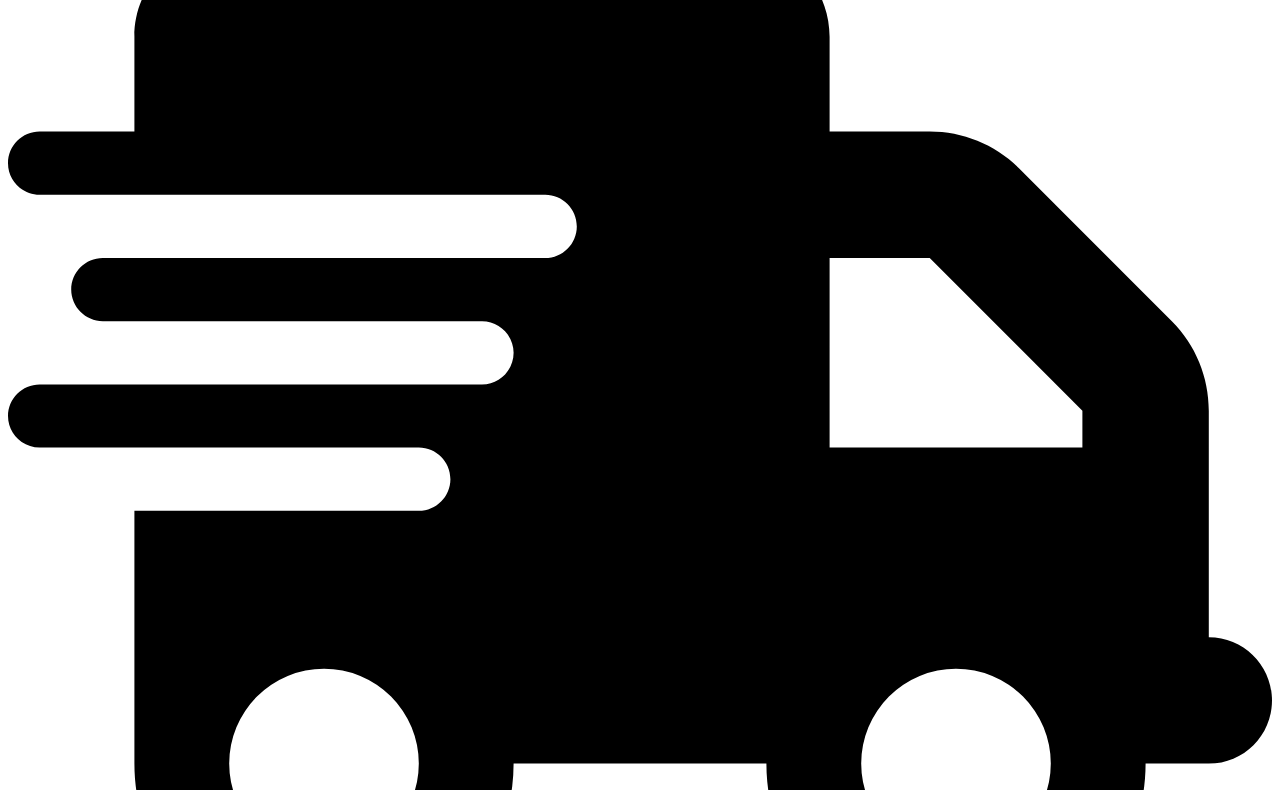
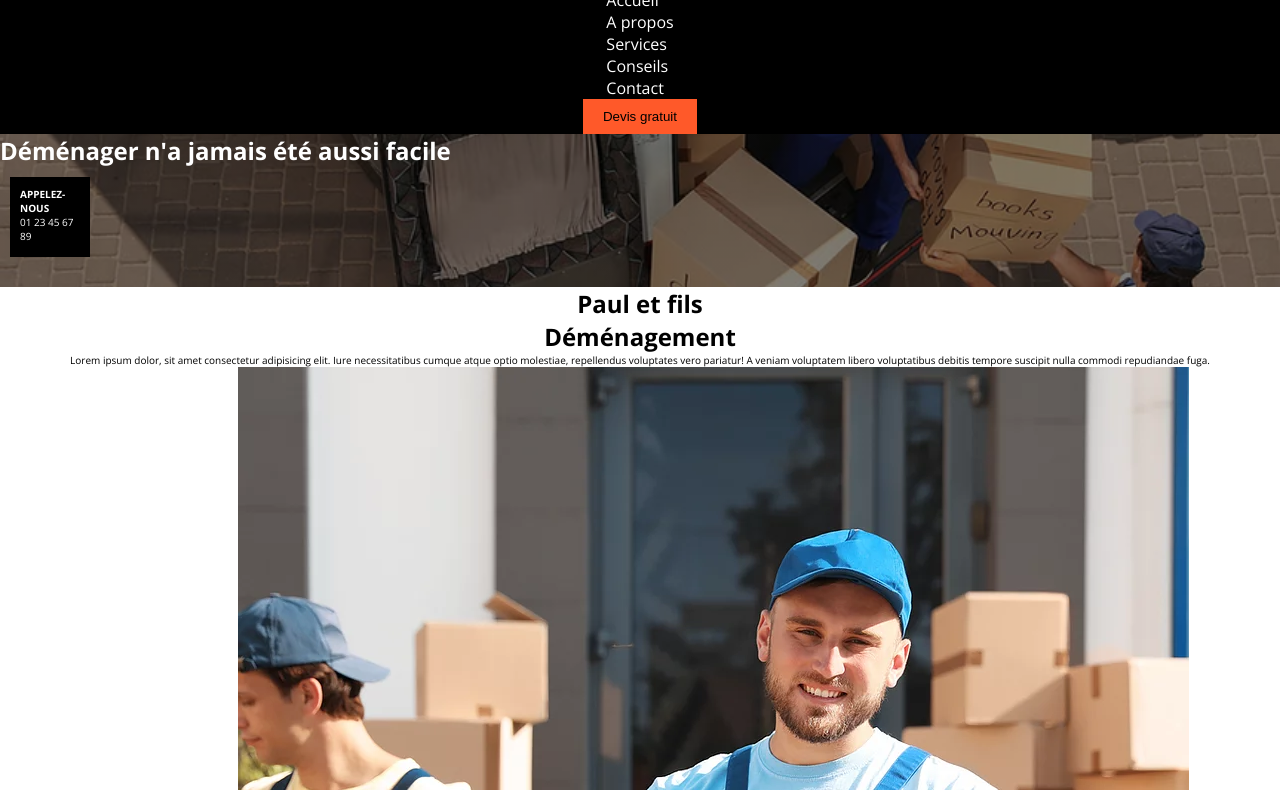
Before and after one commit to DaxaXAd/Paul-et-fils, a plain HTML site: page index.html in a window 1280 px wide. Shown: the part 66-856 px from the top of the page. Drawn offline with nearby package versions, Linux system fonts and the light colour scheme; a web font is replaced by a local one.

Commit message:
adding img; link && grid

```diff
--- a/scss/_Hero-img.scss
+++ b/scss/_Hero-img.scss
@@ -0,0 +1,35 @@
+.hero__img {
+    background-image: linear-gradient(rgba(0, 0, 0, 0.5), rgba(0, 0, 0, 0.5)), url(../images/2hommes-camionnette.webp);
+    background-size: cover;
+    background-position: center;
+    background-repeat: no-repeat;
+    height: 100%;
+    display: flex;
+    flex-direction: column;
+    justify-content: center;
+    text-align: left;
+
+    .hero__img-text {
+        margin-left: 10px;
+    }
+
+    .hero__img-infos {
+        // width: 20%;
+        // padding: 10px;
+        // background-color: $black;
+        // color: $white;
+        display: grid;
+        grid-template-columns: repeat(2, 23%);
+        grid-template-rows: repeat(1, 23%);
+        height: 100px;
+        padding: 10px;
+
+        .call{
+            background-color: $black;
+            color: $white;
+            padding: 10px;
+            height: 60px;
+            width: 60px;
+        }
+    }
+}
--- a/scss/_bases.scss
+++ b/scss/_bases.scss
@@ -0,0 +1,33 @@
+* {
+    margin: 0;
+    padding: 0;
+}
+
+body {
+    font-family: $font-family;
+    text-align: center;
+}
+
+img {
+    max-width: 100%;
+}
+
+h1 {
+    color: $white;
+    font-size: x-large;
+}
+
+button {
+    background-color: $orange;
+    color: $black;
+    border: none;
+    outline: 0;
+    display: inline-block;
+    text-align: center;
+    cursor: pointer;
+    padding: 10px 20px;
+}
+
+p {
+    font-size: 10px;
+}
--- a/scss/_footer.scss
+++ b/scss/_footer.scss
@@ -0,0 +1,6 @@
+.footer{
+    background-color: $black;
+    display: grid;
+    grid-template-columns: repeat(4, 1fr);
+    grid-template-rows: repeat(2, 1fr);
+}
--- a/scss/_header.scss
+++ b/scss/_header.scss
@@ -0,0 +1,34 @@
+.header__menu {
+    background-color: $black;
+    color: $white;
+    display: flex;
+    flex-direction: column;
+    justify-content: center;
+
+    .header__menu-logo {
+        svg {
+            height: 50px;
+            width: 50px;
+        }
+    }
+
+    nav {
+        font-family: $font-family;
+        align-self: center;
+        ul {
+            li {
+                text-align: left; //align text correctly on the left
+                list-style: none;
+
+                a {
+                    text-decoration: none;
+                    color: $white;
+                }
+
+                a:hover {
+                    color: $orange;
+                }
+            }
+        }
+    }
+}
--- a/scss/_variables.scss
+++ b/scss/_variables.scss
@@ -0,0 +1,7 @@
+// Colors
+$orange: #ff5929;
+$white: #ffffff;
+$black: #000000;
+
+// Fonts
+$font-family: "Open Sans", serif;
--- a/scss/main.scss
+++ b/scss/main.scss
@@ -2,8 +2,7 @@
 @import"bases";
 @import"header";
 @import"Hero-img";
-@import"mixin";
 @import"footer";
+@import"a-propos";
+@import"services";
 // @import
-// @import
-// @import
```
Also changed, not shown: css/main.css, images/truck-fast-solid.svg (added), scss/_a-propos.scss (added), scss/_mixin.scss (deleted), scss/_services.scss (added), 1 other file.
